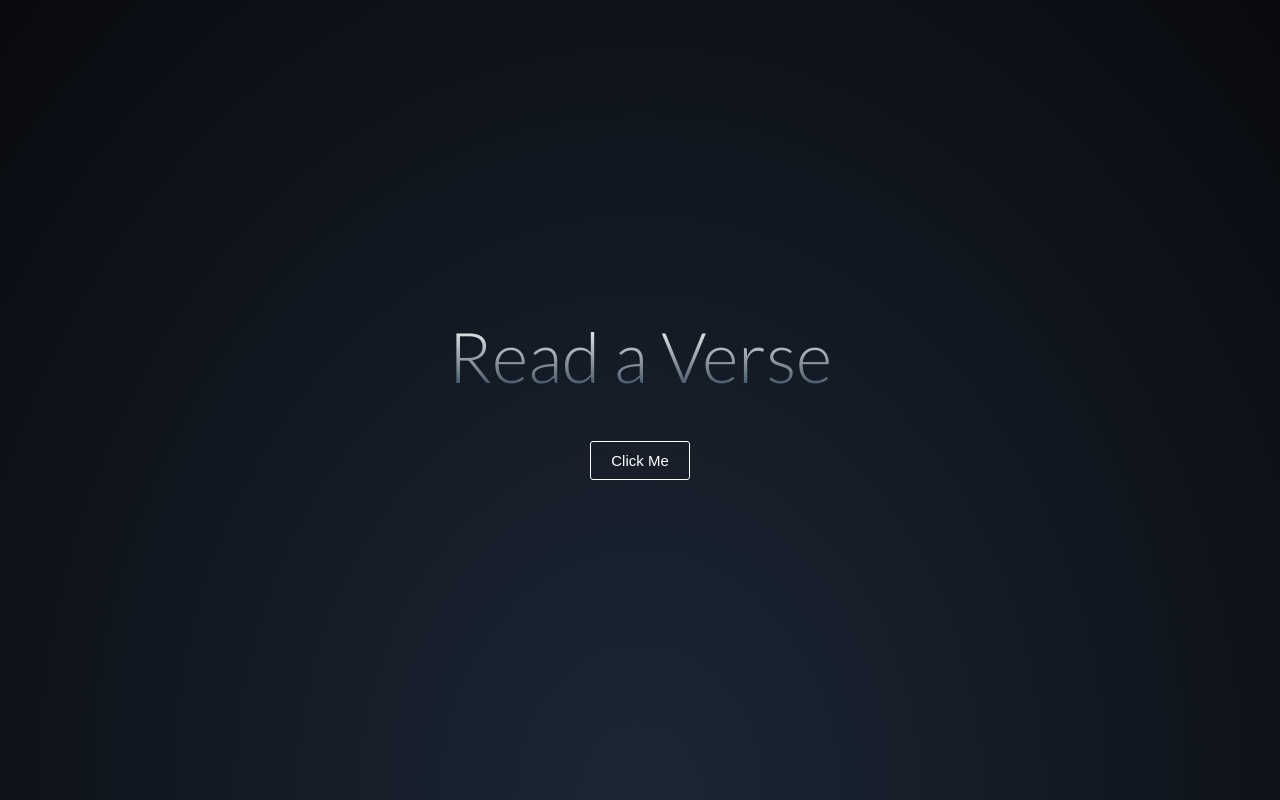
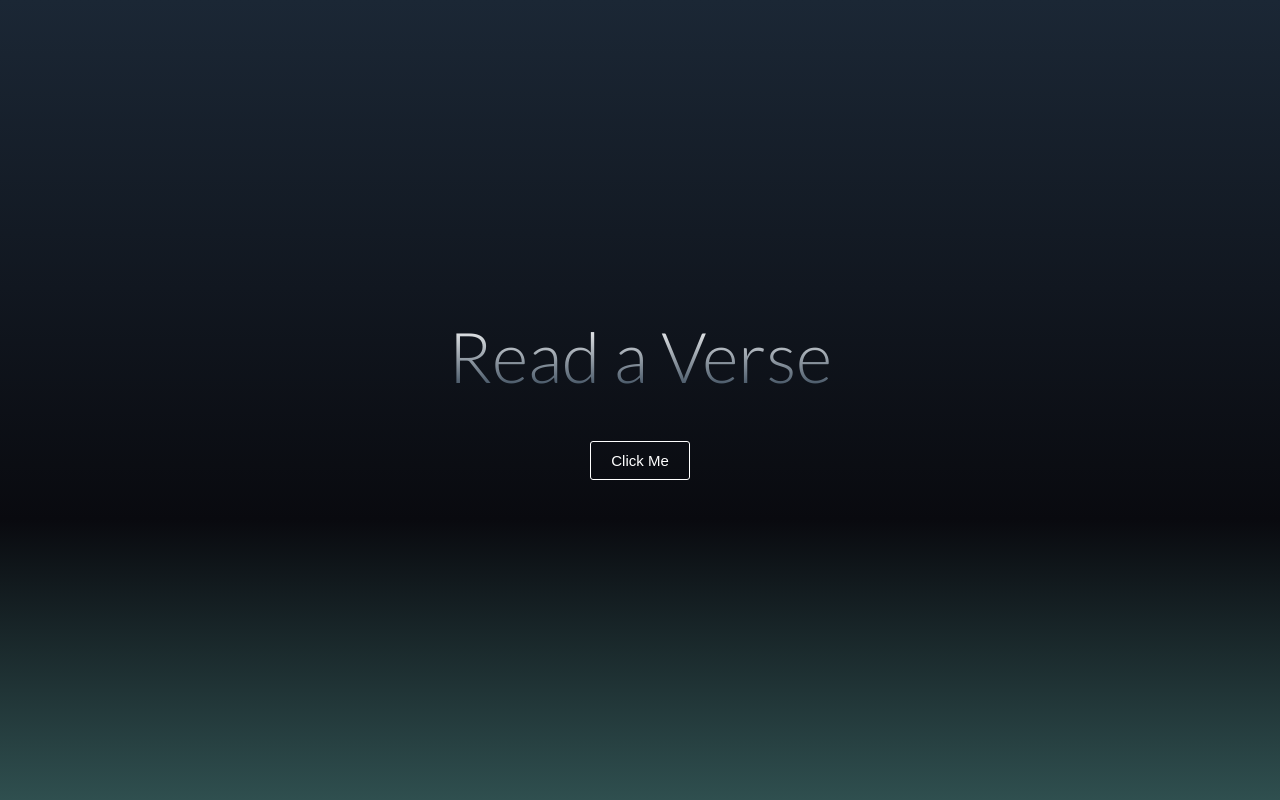
Before and after one commit to natividadesusana/read-a-verse, a React (Create React App) app: page / in a window 1280 px wide. Built offline with nearby package versions, Linux system fonts and the light colour scheme.

Commit message:
adding gradient background

```diff
--- a/src/components/VersePage.js
+++ b/src/components/VersePage.js
@@ -102,4 +102,4 @@ export default function VersePage() {
       )}
     </Container>
   );
-      }
+}
--- a/src/components/styles.js
+++ b/src/components/styles.js
@@ -1,13 +1,24 @@
-import styled from "styled-components";
+import styled, { keyframes } from "styled-components";
+
+const gradientAnimation = keyframes`
+  0% {
+    background-position: 0% 0%;
+  }
+  100% {
+    background-position: 0% 100%;
+  }
+`;
 
 export const Container = styled.div`
   box-sizing: border-box;
-  background: radial-gradient(ellipse at bottom, #1b2735 0%, #090a0f 100%);
   display: flex;
   flex-direction: column;
   justify-content: center;
   align-items: center;
   height: 100vh;
+  background: linear-gradient(to bottom, #1b2735 0%, #090a0f 65%, #2f4f4f 100%);
+  background-size: cover;
+  animation: ${gradientAnimation} 1s ease-in-out infinite alternate;
 `;
 
 export const Title = styled.h1`
```
